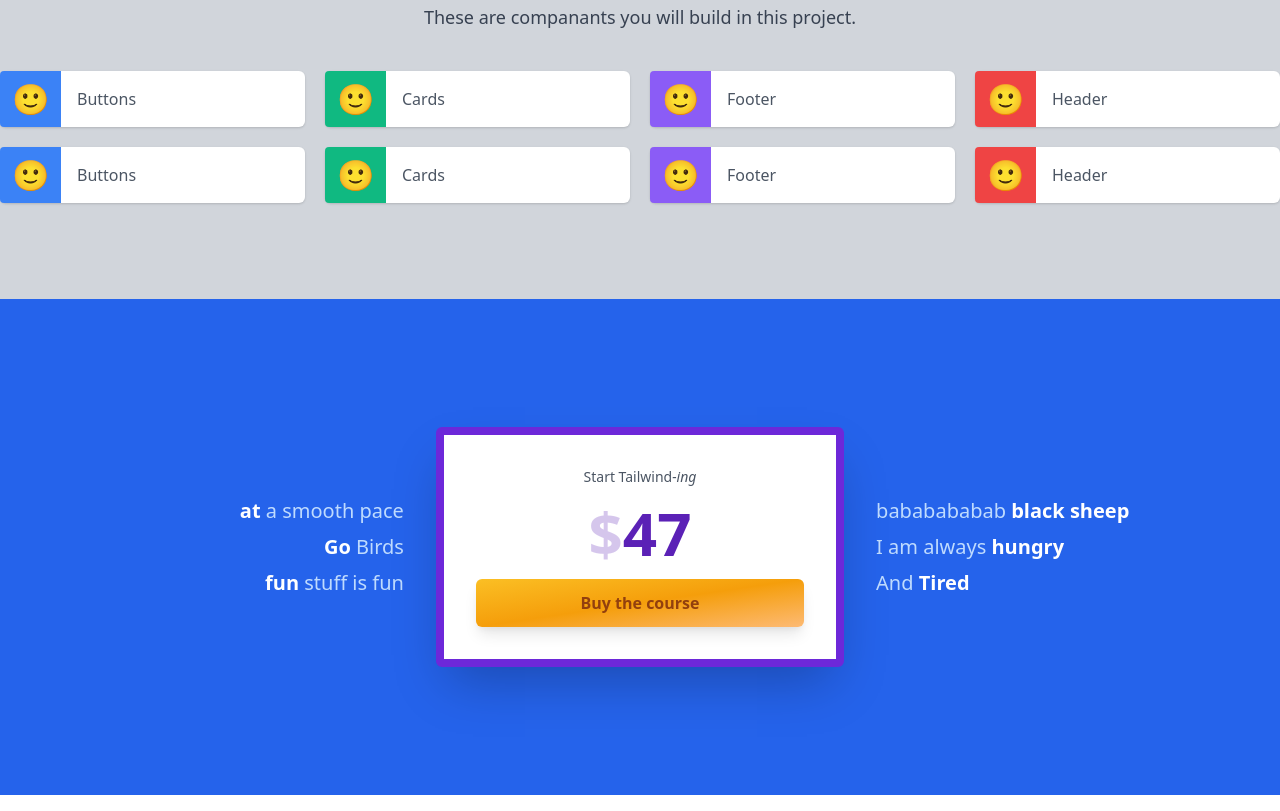
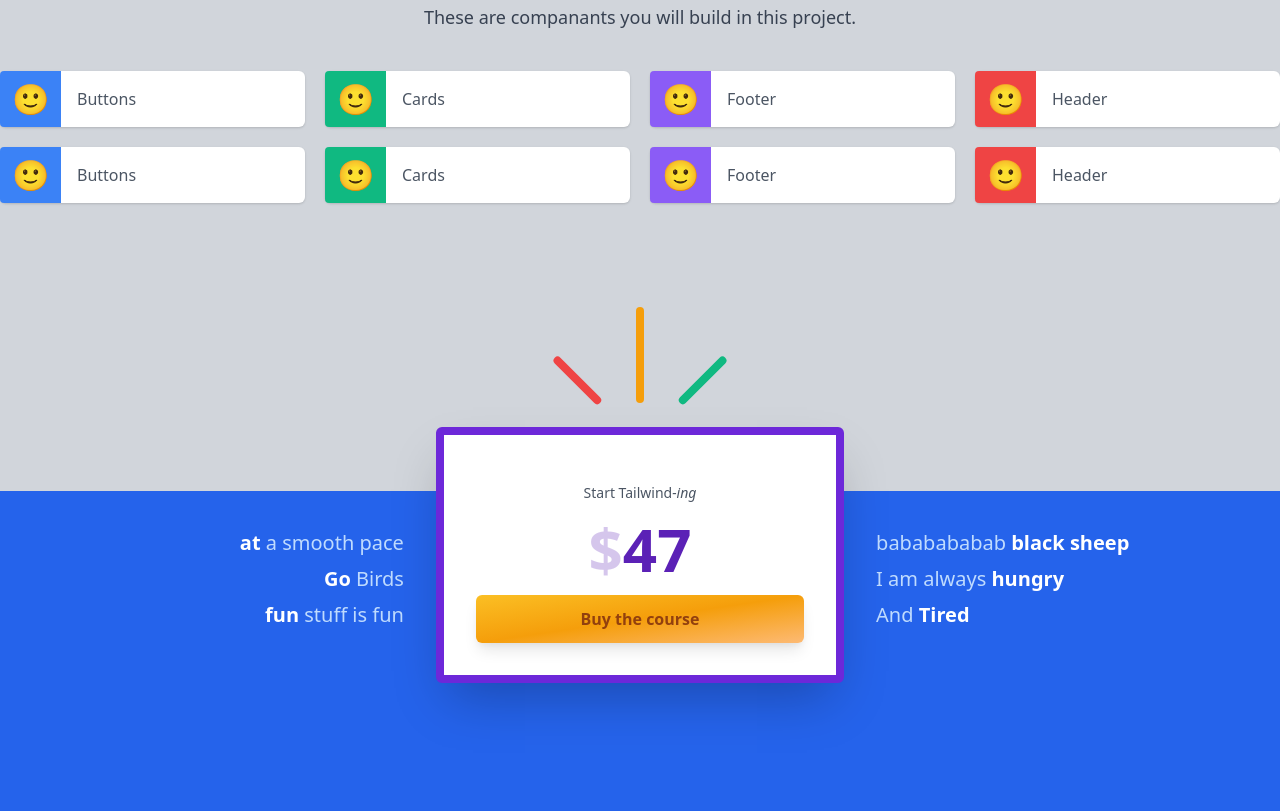
Before and after one commit to mstanczak/beginner-tailwind-site, a website built with Parcel: page src/index.html in a window 1280 px wide. Shown: the part 4512-5323 px from the top of the page. Built offline with nearby package versions, Linux system fonts and the light colour scheme.

Commit message:
Price-fun

```diff
--- a/src/index.html
+++ b/src/index.html
@@ -541,10 +541,13 @@
     <!-- ========================================================================-->
     <!-- pricing ================================================================-->
     <!-- ======================================================================= -->
-    <div class="bg-blue-600 py-32 text-blue-200">
+    <div class="relative bg-blue-600 py-32 text-blue-200">
+      <!-- Gray box for the top section -->
+      <div class="absolute top-0 inset-x-0 h-48 bg-gray-300"></div>
+
       <div class="container mx-auto px-6 lg:px-0 flex items-center space-x-8">
         <!-- left box -->
-        <div class="w-1/3 text-right space-y-2 text-xl">
+        <div class="w-1/3 text-right space-y-2 text-xl pt-12">
           <p>
             <strong class="font-bold text-white"> at </strong> a smooth pace
           </p>
@@ -553,8 +556,21 @@
         </div>
         <!-- pricing box -->
         <div
-          class="w-1/3 bg-white p-8 text-gray-800 rounded-md shadow-2xl border-8 border-purple-700 text-center space-y-4 transform hover:scale-105 transition duration-500"
+          class="relative w-1/3 bg-white p-8 text-gray-800 rounded-md shadow-2xl border-8 border-purple-700 text-center space-y-4 transform hover:scale-105 transition duration-500"
         >
+          <!-- showoff beam thingy -->
+          <div
+            class="absolute top-0 inset-x-0 transform -translate-y-full flex items-end justify-center space-x-8"
+          >
+            <div
+              class="w-2 h-16 bg-red-500 mb-8 rounded-md transform -rotate-45 origin-bottom"
+            ></div>
+            <div class="w-2 h-24 bg-yellow-500 mb-8 rounded-md"></div>
+            <div
+              class="w-2 h-16 bg-green-500 mb-8 rounded-md transform rotate-45 origin-bottom"
+            ></div>
+          </div>
+
           <h4 class="text-gray-600 text-sm">
             Start Tailwind<span class="italic">-ing</span>
           </h4>
@@ -568,7 +584,7 @@
           >
         </div>
         <!-- right box -->
-        <div class="w-1/3 space-y-2 text-xl">
+        <div class="w-1/3 space-y-2 text-xl pt-12">
           <p>
             bababababab
             <strong class="font-bold text-white">black sheep</strong>
```
